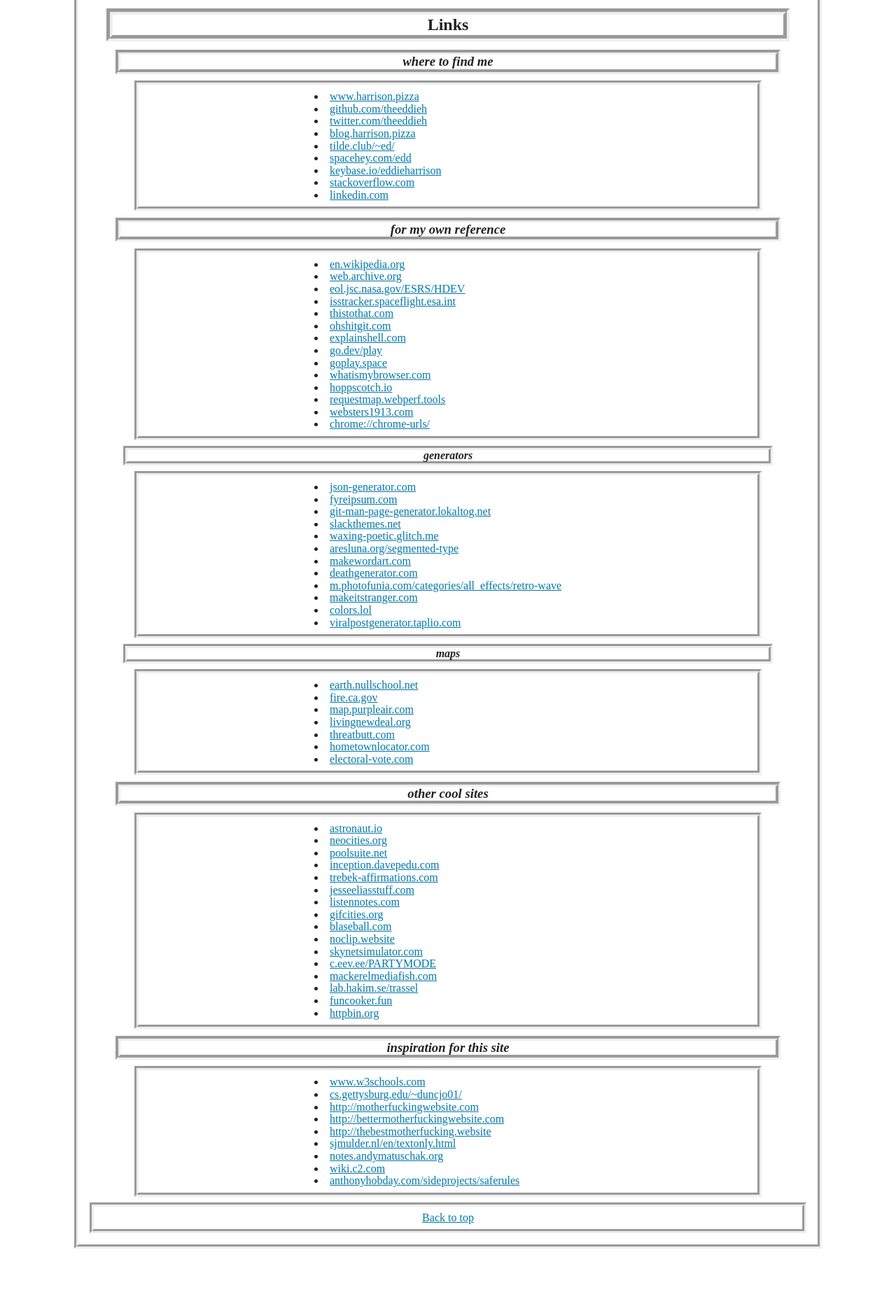
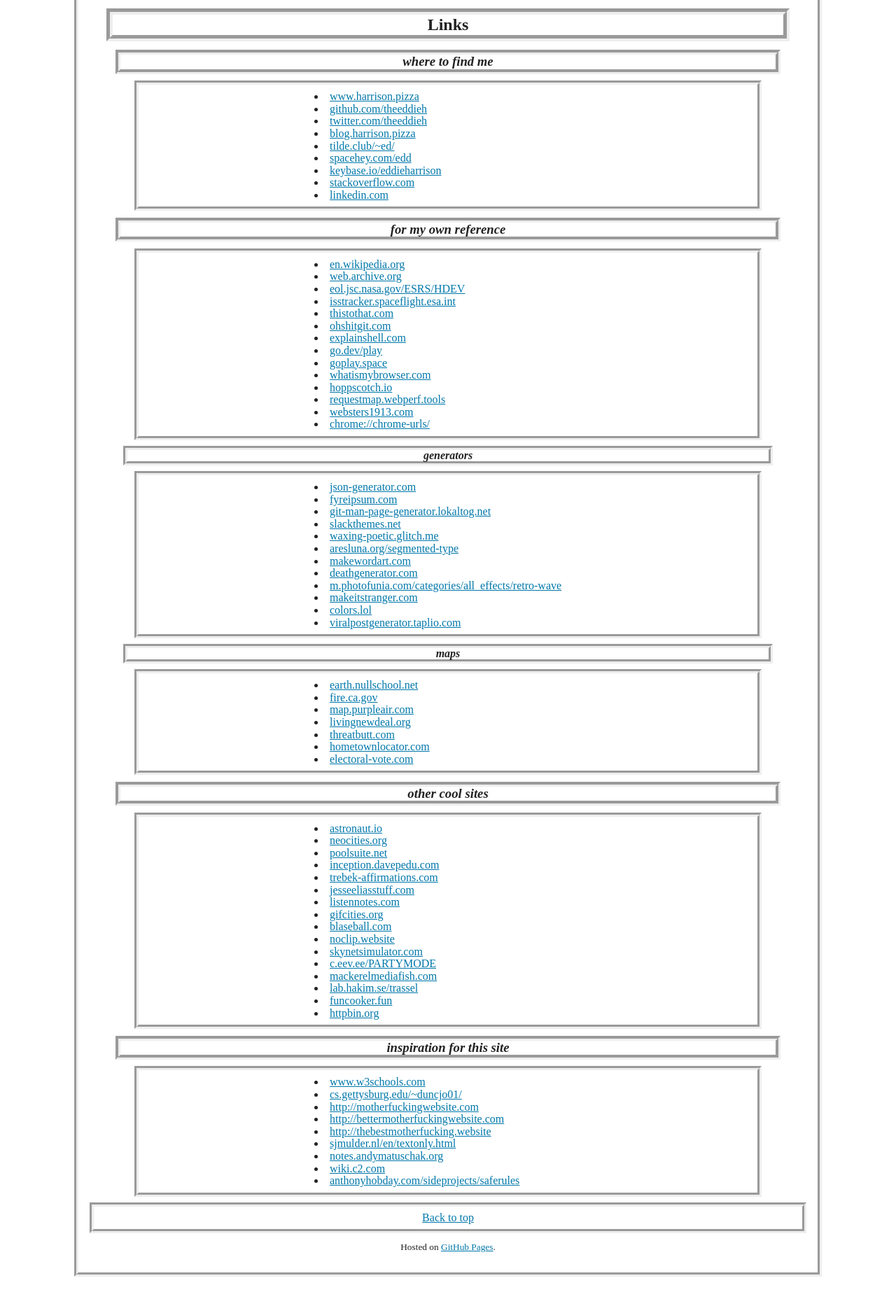
Before and after one commit to theeddieh/theeddieh.github.io, a Jekyll site: the page index.html, which Jekyll copies as it is, in a window 1280 px wide, cut to the strip 588-2444 px from the top of the page. Shown: the whole strip at 70% size. Built offline with Jekyll 4.4.1, drawn with Linux system fonts in a browser that asks for light colours; before the commit the page ends 2404 px from its top, so only the background shows below that.

Commit message:
added pages link

```diff
--- a/index.html
+++ b/index.html
@@ -117,6 +117,17 @@
                 border: none;
             }
 
+            .jump {
+                text-align: center;
+            }
+
+            .end-tag {
+                text-align: center;
+                font-size: smaller;
+                border: none;
+                padding: 1em;
+            }
+
             a {
                 /* color: blue; */
                 color: #07a;
@@ -132,10 +143,6 @@
 
             a:active {
                 color: red;
-            }
-
-            .jump {
-                text-align: center;
             }
 
         </style>
@@ -247,6 +254,9 @@
         <p class="jump">
             <a href="#top">Back to top</a>
         </p>
+        <p class="end-tag">
+            Hosted on <a href="https://github.com/theeddieh/theeddieh.github.io">GitHub Pages</a>.
+        </p>
     </body>
 
 </html>
```
